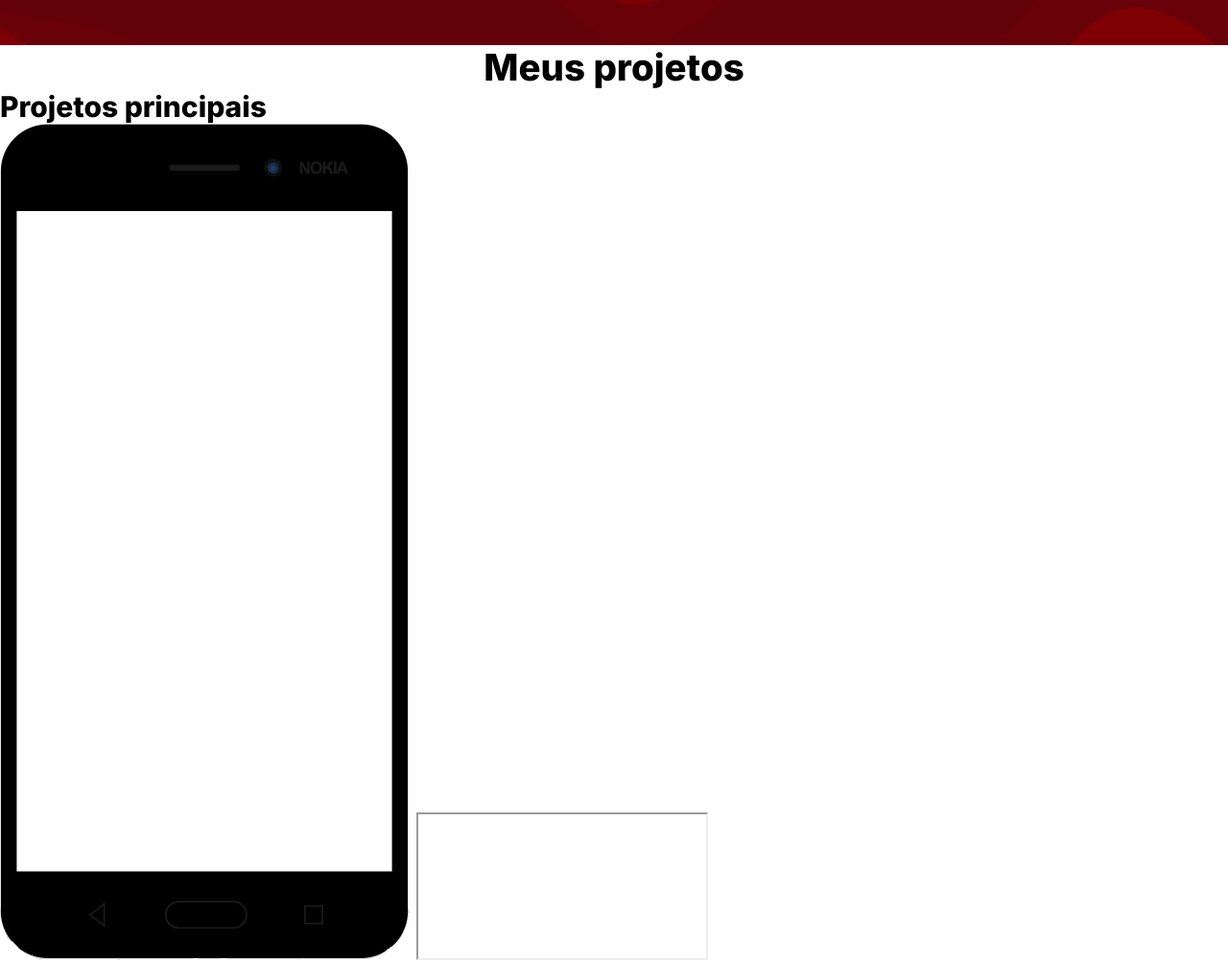
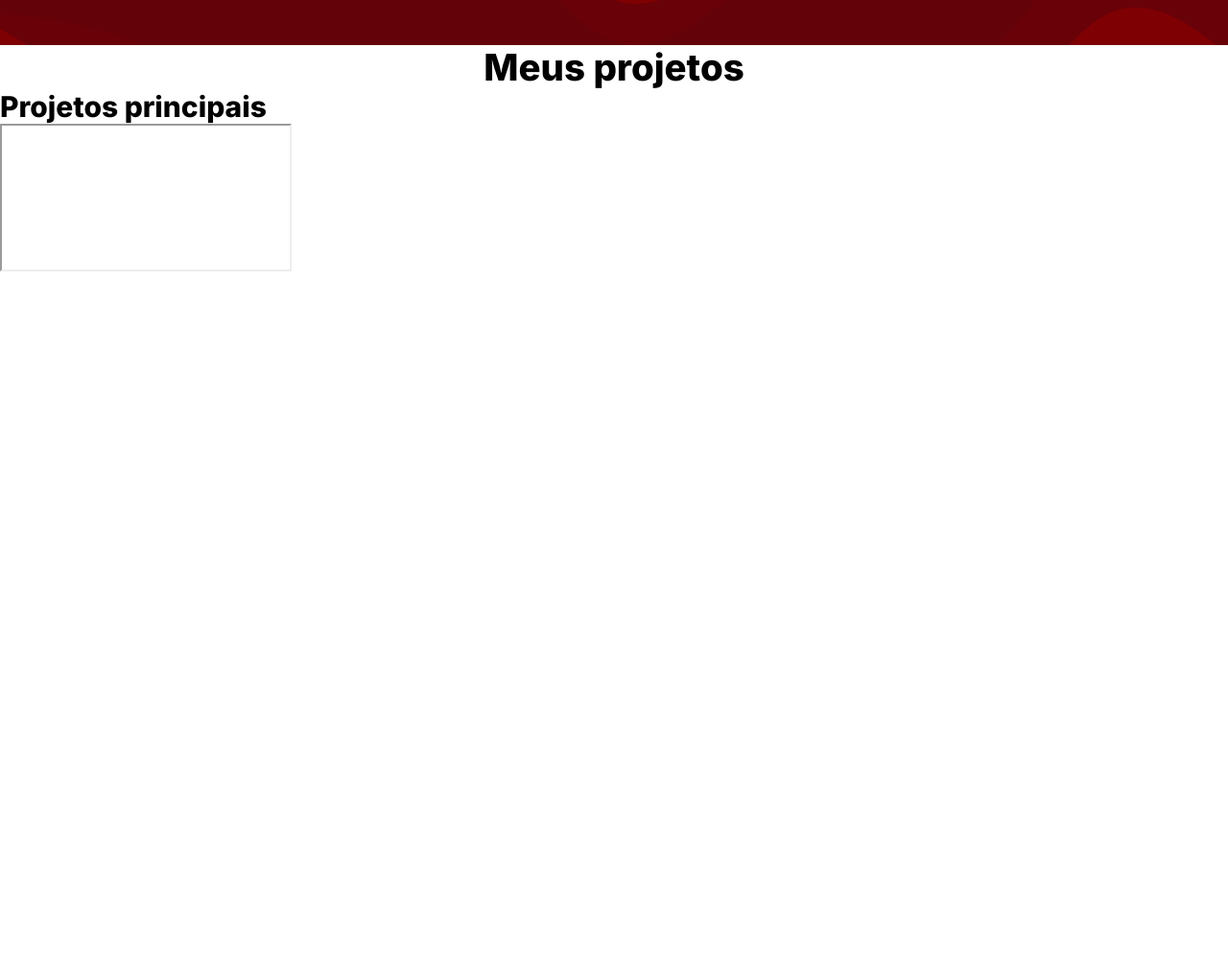
Before and after one commit to gitFellpz/portifolio, a plain HTML site: page index.html in a window 1280 px wide. Shown: the part 1387-2391 px from the top of the page at 96% size. After the commit the page ends 1676 px from the top, so only its background shows below. Drawn offline with Linux system fonts and the light colour scheme.

```diff
--- a/index.html
+++ b/index.html
@@ -158,7 +158,6 @@
                     <h3>Projetos principais</h3>
 
                     <div class="box box1">
-                        <img src="./images/celularOF.png" alt="">
                         <iframe title="" src="" frameborder="1"></iframe>
 
                         <div class="info">
```
Also changed, not shown: 1 other file.
